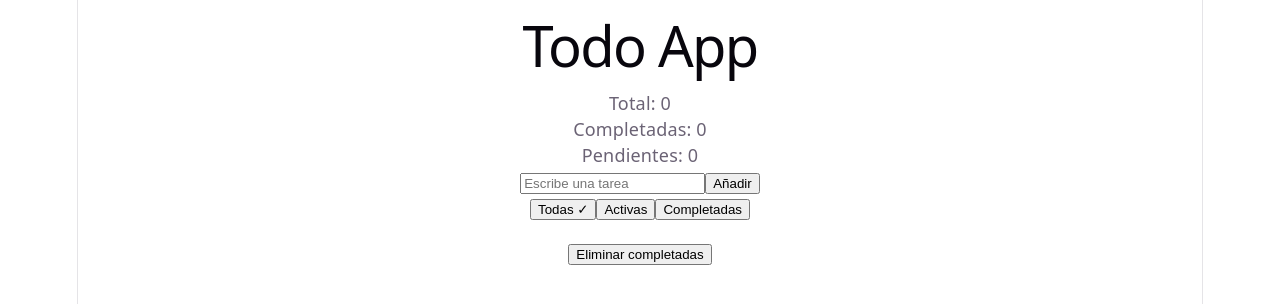
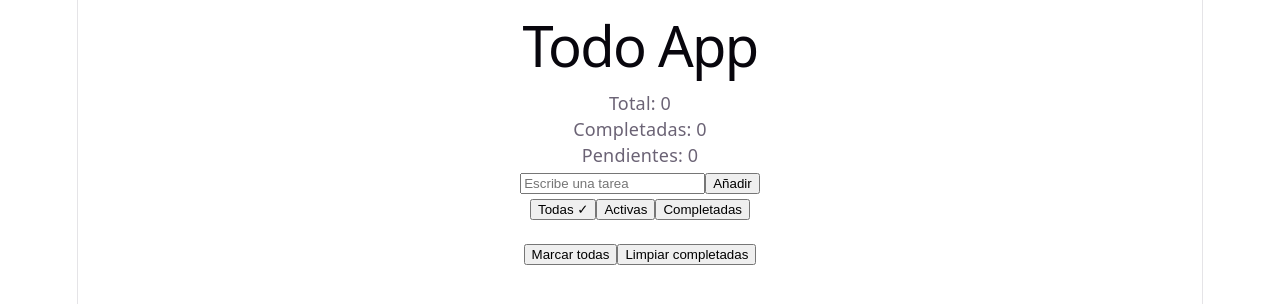
Before and after one commit to enrisan1/mi-app, a React (Vite) app: page / in a window 1280 px wide. Shown: the top 304 px of the page. Built offline with nearby package versions, Linux system fonts and the light colour scheme.

Commit message:
feat(tasks): mark all tasks as completed

```diff
--- a/src/App.tsx
+++ b/src/App.tsx
@@ -3,6 +3,7 @@ import { useTasks } from "./ui/hooks/useTasks";
 import TaskForm from "./ui/components/TaskForm";
 import TaskFilters from "./ui/components/TaskFilters";
 import TaskList from "./ui/components/TaskList";
+import TaskActions from "./ui/components/TaskActions";
 import type { TaskFilter } from "./domain/tasks/taskFilter";
 import {
   selectVisibleTasks,
@@ -15,8 +16,14 @@ import "./App.css";
 function App() {
   const [filter, setFilter] = useState<TaskFilter>("all");
 
-  const { tasks, deleteTask, toggleTask, editTask, clearCompleted } =
-    useTasks();
+  const {
+    tasks,
+    deleteTask,
+    toggleTask,
+    editTask,
+    clearCompleted,
+    markAllCompleted,
+  } = useTasks();
 
   const filteredTasks = selectVisibleTasks(tasks, filter);
 
@@ -47,7 +54,10 @@ function App() {
         editTask={editTask}
       />
 
-      <button onClick={clearCompleted}>Eliminar completadas</button>
+      <TaskActions
+        onMarkAllCompleted={markAllCompleted}
+        onClearCompleted={clearCompleted}
+      />
     </div>
   );
 }
--- a/src/application/tasks/composition.ts
+++ b/src/application/tasks/composition.ts
@@ -4,6 +4,11 @@ import { createToggleTaskUseCase } from "./useCases/toggleTask";
 import { createDeleteTaskUseCase } from "./useCases/deleteTask";
 import { createEditTaskUseCase } from "./useCases/editTask";
 import { createClearCompletedUseCase } from "./useCases/clearCompleted";
+import { createMarkAllCompletedUseCase } from "./useCases/markAllCompleted";
+
+export const markAllCompletedUseCase =
+  createMarkAllCompletedUseCase(taskActions);
+
 export const addTaskUseCase = createAddTaskUseCase(taskActions);
 
 export const toggleTaskUseCase = createToggleTaskUseCase(taskActions);
--- a/src/application/tasks/taskActions.ts
+++ b/src/application/tasks/taskActions.ts
@@ -39,6 +39,12 @@ function createTaskActions(store: Store<Task[], TaskAction>): TaskActions {
         type: ACTIONS.CLEAR_COMPLETED,
       });
     },
+
+    markAllCompleted() {
+      store.dispatch({
+        type: ACTIONS.MARK_ALL_COMPLETED,
+      });
+    },
   };
 }
 
--- a/src/application/tasks/taskActions.types.ts
+++ b/src/application/tasks/taskActions.types.ts
@@ -5,4 +5,5 @@ export interface TaskActions {
   toggleTask(id: string): void;
   editTask(id: string, text: string): void;
   clearCompleted(): void;
+  markAllCompleted(): void;
 }
--- /dev/null
+++ b/src/application/tasks/useCases/markAllCompleted.ts
@@ -0,0 +1,7 @@
+import type { TaskActions } from "../taskActions.types";
+
+export function createMarkAllCompletedUseCase(actions: TaskActions) {
+  return () => {
+    actions.markAllCompleted();
+  };
+}
--- /dev/null
+++ b/src/ui/components/TaskActions.tsx
@@ -0,0 +1,17 @@
+interface TaskActionsProps {
+  onMarkAllCompleted: () => void;
+  onClearCompleted: () => void;
+}
+
+export default function TaskActions({
+  onMarkAllCompleted,
+  onClearCompleted,
+}: TaskActionsProps) {
+  return (
+    <div className="task-actions">
+      <button onClick={onMarkAllCompleted}>Marcar todas</button>
+
+      <button onClick={onClearCompleted}>Limpiar completadas</button>
+    </div>
+  );
+}
--- a/src/ui/hooks/useTasks.ts
+++ b/src/ui/hooks/useTasks.ts
@@ -6,6 +6,7 @@ import {
   deleteTaskUseCase,
   editTaskUseCase,
   clearCompletedUseCase,
+  markAllCompletedUseCase,
 } from "../../application/tasks/composition";
 
 export function useTasks() {
@@ -22,5 +23,6 @@ export function useTasks() {
     deleteTask: deleteTaskUseCase,
     editTask: editTaskUseCase,
     clearCompleted: clearCompletedUseCase,
+    markAllCompleted: markAllCompletedUseCase,
   };
 }
```
Also changed, not shown: 2 other files (tests, documents, lock files or other folders).
